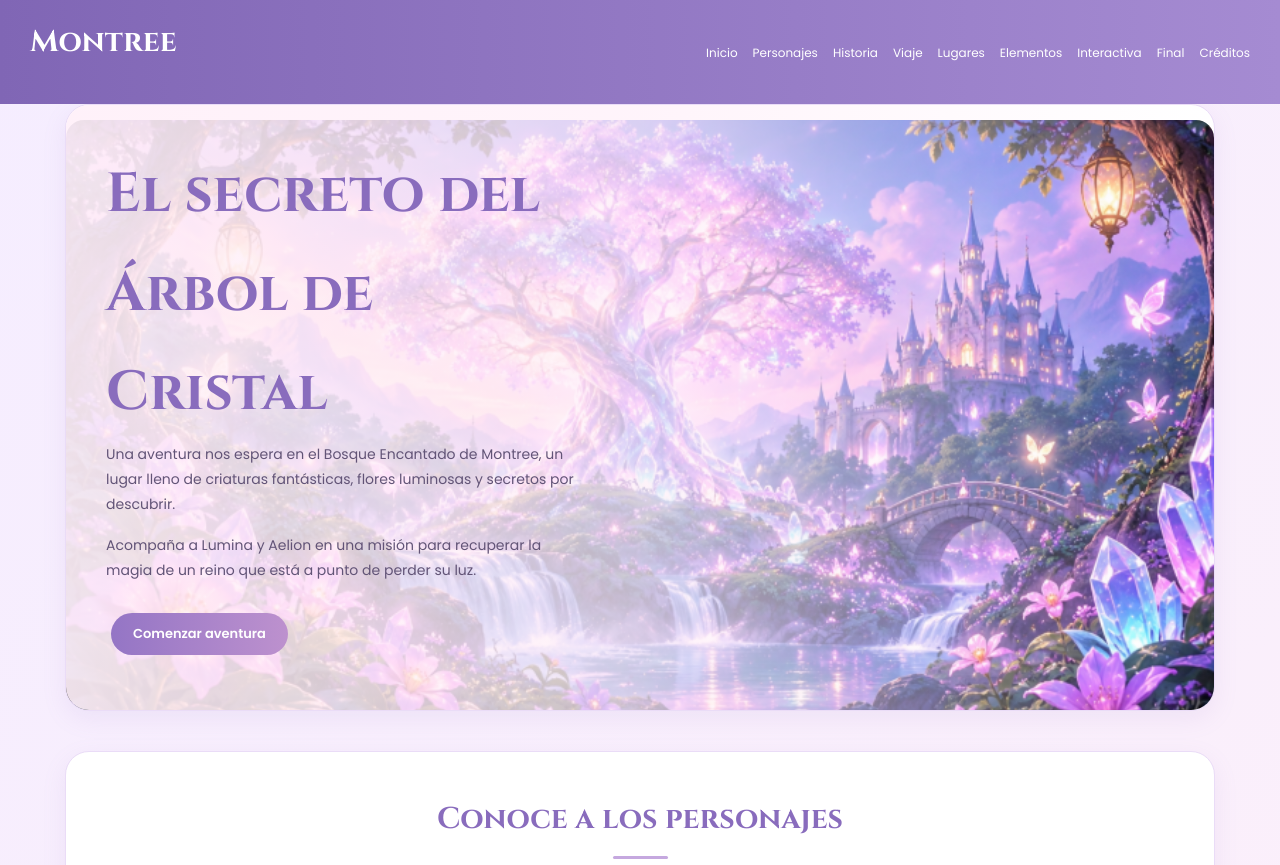
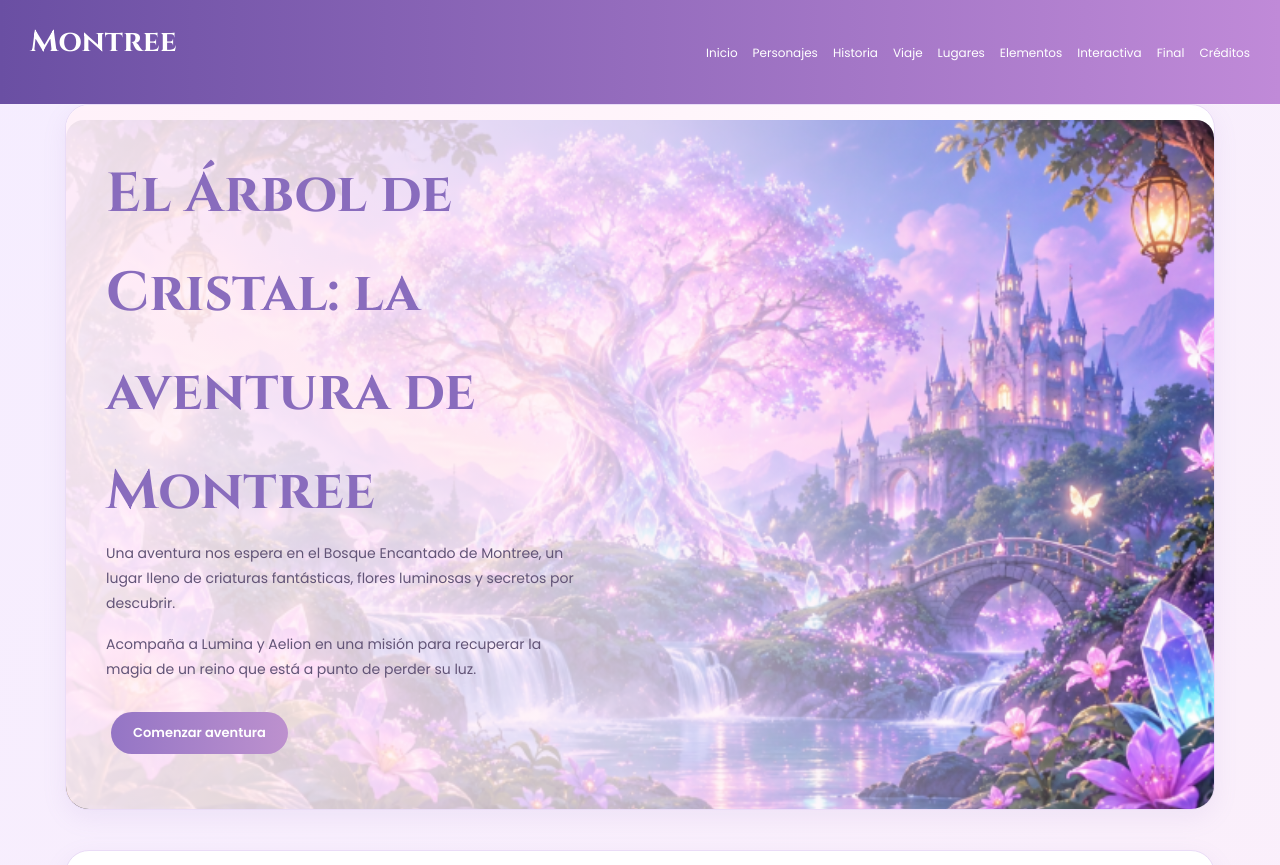
Before and after one commit to ashlyaguilardiaz/Proyecto-Dise-o-AshlyAguilar, a plain HTML site: page index.html in a window 1280 px wide. Shown: the top 865 px of the page. Drawn offline with Linux system fonts and the light colour scheme.

Commit message:
Modifique el titulo principal y los colores del encabezado

```diff
--- a/css/style.css
+++ b/css/style.css
@@ -9,7 +9,7 @@ body {
     line-height: 1.8;
 }
 
-header { background: linear-gradient(90deg, #8066b5, #a58bd2); position: sticky; top: 0; z-index: 10; }
+header { background: linear-gradient(90deg, #6a4fa3, #c08ad8); position: sticky; top: 0; z-index: 10; }
 
 nav {
     max-width: 1250px; margin: auto; padding: 15px;
--- a/index.html
+++ b/index.html
@@ -31,7 +31,7 @@
 <main>
 
 <section id="inicio">
-<h1>El secreto del Árbol de Cristal</h1>
+<h1>El Árbol de Cristal: la aventura de Montree</h1>
 <p>Una aventura nos espera en el Bosque Encantado de Montree, un lugar lleno de criaturas fantásticas, flores luminosas y secretos por descubrir.</p>
 <p>Acompaña a Lumina y Aelion en una misión para recuperar la magia de un reino que está a punto de perder su luz.</p>
 <img src="img/fondo 1.png" alt="Bosque encantado de Montree">
```
